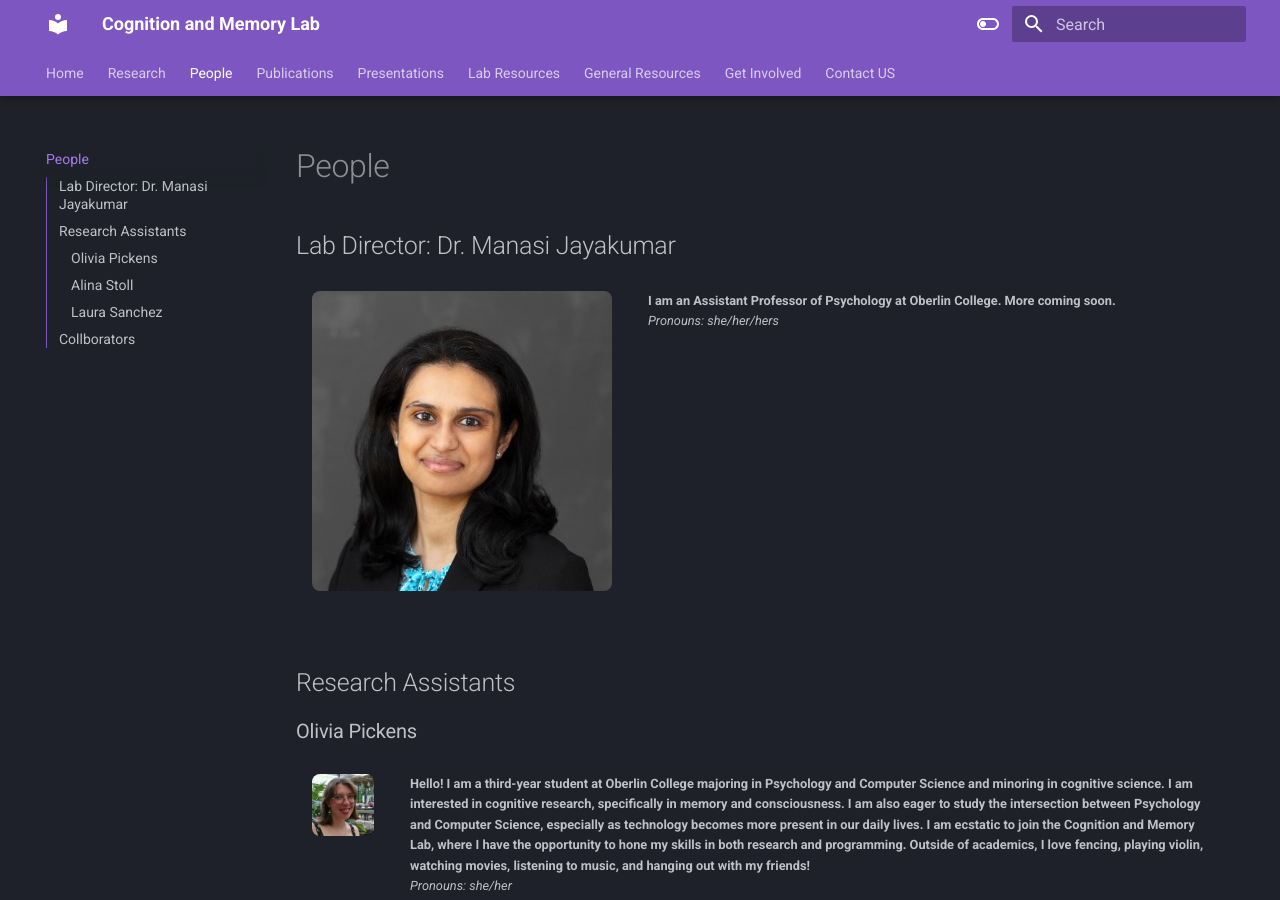
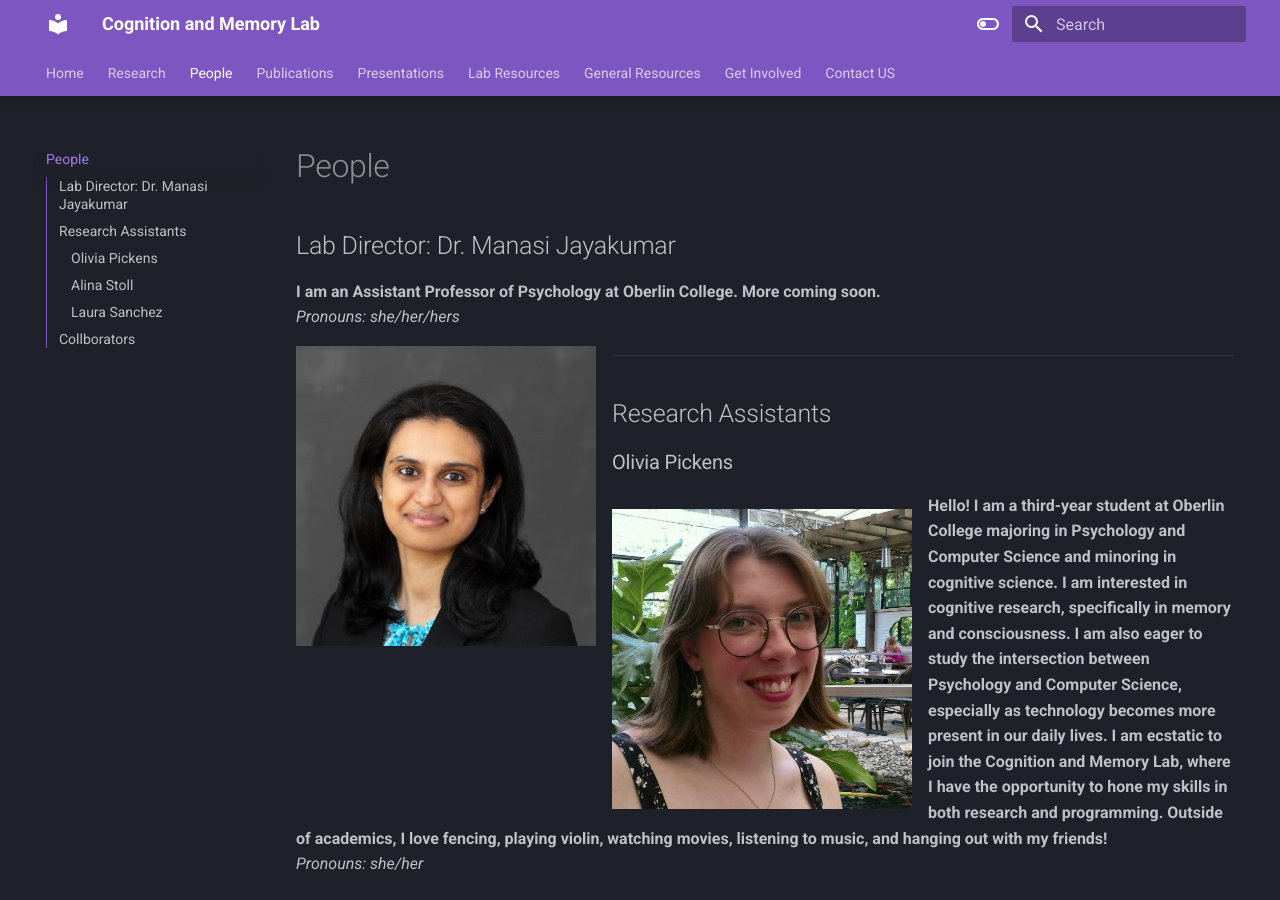
Before and after one commit to manasijkumar/CML-website, an MkDocs documentation site: the page built from docs/people.md, in a window 1280 px wide and 900 px high. Built offline with MkDocs 1.6.1 and Material for MkDocs 9.7.7, drawn with Linux system fonts in a browser that asks for light colours.

Commit message:
Images incremental fix

```diff
--- a/docs/people.md
+++ b/docs/people.md
@@ -4,65 +4,39 @@
 
 ## Lab Director: Dr. Manasi Jayakumar
 
-<table style="border: none;">
-  <tr>
-    <td style="border: none; vertical-align: top; padding-right: 20px;">
-      <img src="/static/images/Jayakumar_Manasi_resized.jpeg" style="border-radius:8px;">
-    </td>
-    <td style="border: none; vertical-align: top;">
-      <b> I am an Assistant Professor of Psychology at Oberlin College. More coming soon.  </b><br>
-      <i>Pronouns: she/her/hers</i><br>
-    </td>
-  </tr>
-</table>
+<b> I am an Assistant Professor of Psychology at Oberlin College. More coming soon.</b>
+<br>
+<i>Pronouns: she/her/hers</i><br>
+![Dr. Manasi Jayakumar](/static/images/Jayakumar_Manasi_resized.jpeg){ align=left }
 
+---
 
 ## Research Assistants
 
 ### Olivia Pickens
 
-<table style="border: none;">
-  <tr>
-    <td style="border: none; vertical-align: top; padding-right: 20px;">
-      <!-- Replace with actual image path if available -->
-      <img src="/static/images/Pickens_Olivia_resized.jpeg" style="border-radius:8px;">
-    </td>
-    <td style="border: none; vertical-align: top;">
-      <b> Hello! I am a third-year student at Oberlin College majoring in Psychology and Computer Science and minoring in cognitive science. I am interested in cognitive research, specifically in memory and consciousness. I am also eager to study the intersection between Psychology and Computer Science, especially as technology becomes more present in our daily lives. I am ecstatic to join the Cognition and Memory Lab, where I have the opportunity to hone my skills in both research and programming. Outside of academics, I love fencing, playing violin, watching movies, listening to music, and hanging out with my friends! </b><br>
-      <i>Pronouns: she/her </i>
-    </td>
-  </tr>
-</table>
+![Olivia Pickens](/static/images/Pickens_Olivia_resized.jpeg){ align=left }
+<b> Hello! I am a third-year student at Oberlin College majoring in Psychology and Computer Science and minoring in cognitive science. I am interested in cognitive research, specifically in memory and consciousness. I am also eager to study the intersection between Psychology and Computer Science, especially as technology becomes more present in our daily lives. I am ecstatic to join the Cognition and Memory Lab, where I have the opportunity to hone my skills in both research and programming. Outside of academics, I love fencing, playing violin, watching movies, listening to music, and hanging out with my friends! </b>
+<br>
+<i>Pronouns: she/her </i>
 
+---
 
 ### Alina Stoll
 
-<table style="border: none;">
-  <tr>
-    <td style="border: none; vertical-align: top; padding-right: 20px;">
-      <img src="/static/images/Stoll_Alina_resized.jpeg" style="border-radius:8px;">
-    </td>
-    <td style="border: none; vertical-align: top;">
-      <b>I am a sophomore majoring in Psychology and Law and Society. Broadly I am interested in cognitive psychology, but more specifically, I am curious about its applications to the law such as eye witness memory biases and the impact of these biases on trial outcomes. In my spare time I enjoy staying active, reading, and making new dishes and desserts. </b> <br>
-      <i>Pronouns: she/her/hers</i>
-    </td>
-  </tr>
-</table>
+![Alina Stoll](/static/images/Stoll_Alina_resized.jpeg){ align=left }
+<b>I am a sophomore majoring in Psychology and Law and Society. Broadly I am interested in cognitive psychology, but more specifically, I am curious about its applications to the law such as eye witness memory biases and the impact of these biases on trial outcomes. In my spare time I enjoy staying active, reading, and making new dishes and desserts. </b>
+<br>
+<i>Pronouns: she/her/hers</i>
 
+---
 
 ### Laura Sanchez
 
-<table style="border: none;">
-  <tr>
-    <td style="border: none; vertical-align: top; padding-right: 20px;">
-      <img src="/static/images/Sanchez_Laura_resized.jpeg" style="border-radius:8px;">
-    </td>
-    <td style="border: none; vertical-align: top;">
-      <b> I am a second-year undergraduate student majoring in Psychology and Neuroscience. I am mainly interested in Development and Cognitive Psychology research, in the future I will possibly like to look into the way that strong emotions impact the way that we are able to store, recall and organize memories. I am extremely overjoyed to be able to be part of the Cognition & Memory Lab. Outside of academics,  I enjoy doing nails, spending time with family and friends, and reading. </b>
-    </td>
-  </tr>
-</table>
+![Laura Sanchez](/static/images/Sanchez_Laura_resized.jpeg){ align=left }
+<b> I am a second-year undergraduate student majoring in Psychology and Neuroscience. I am mainly interested in Development and Cognitive Psychology research, in the future I will possibly like to look into the way that strong emotions impact the way that we are able to store, recall and organize memories. I am extremely overjoyed to be able to be part of the Cognition & Memory Lab. Outside of academics,  I enjoy doing nails, spending time with family and friends, and reading.</b>
 
+---
 
 ## Collborators
 
```
